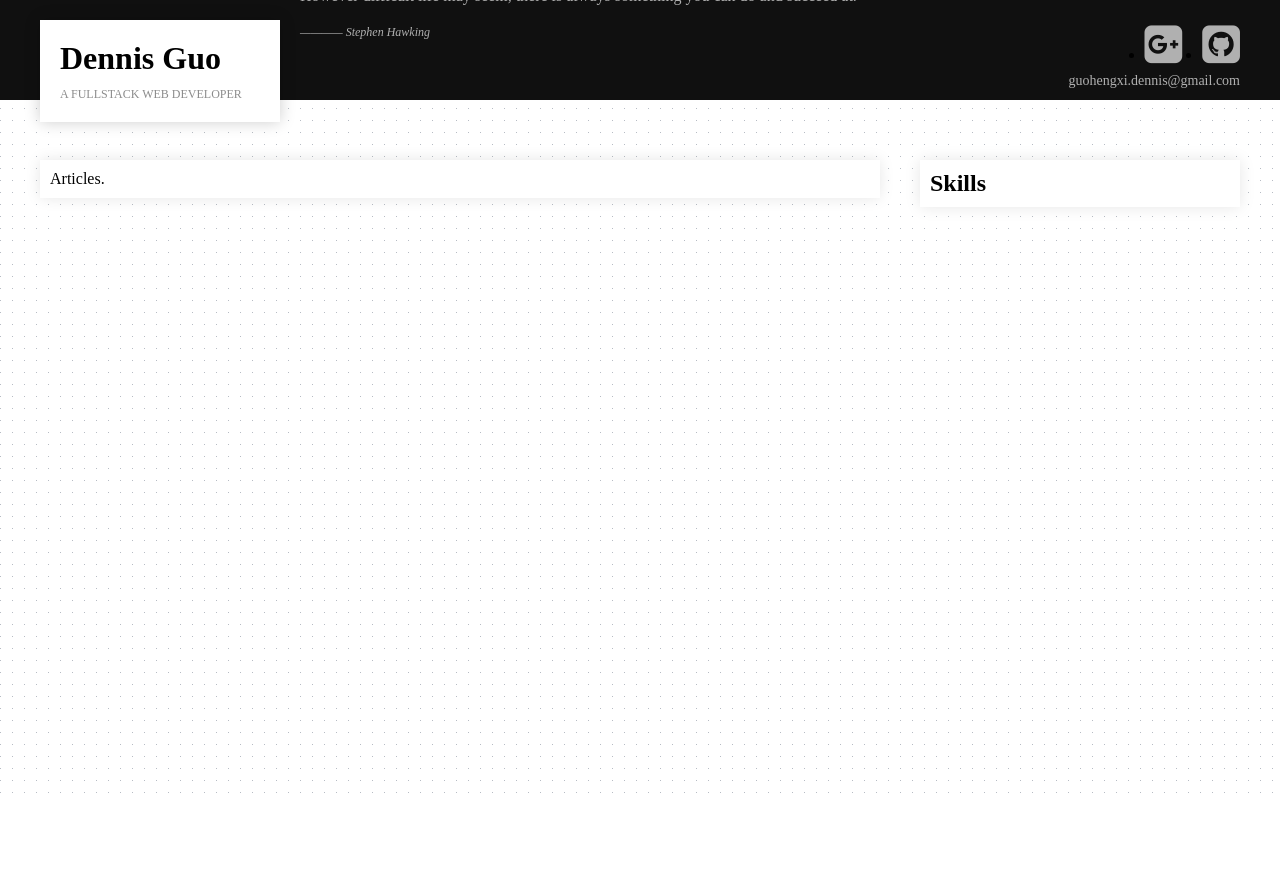
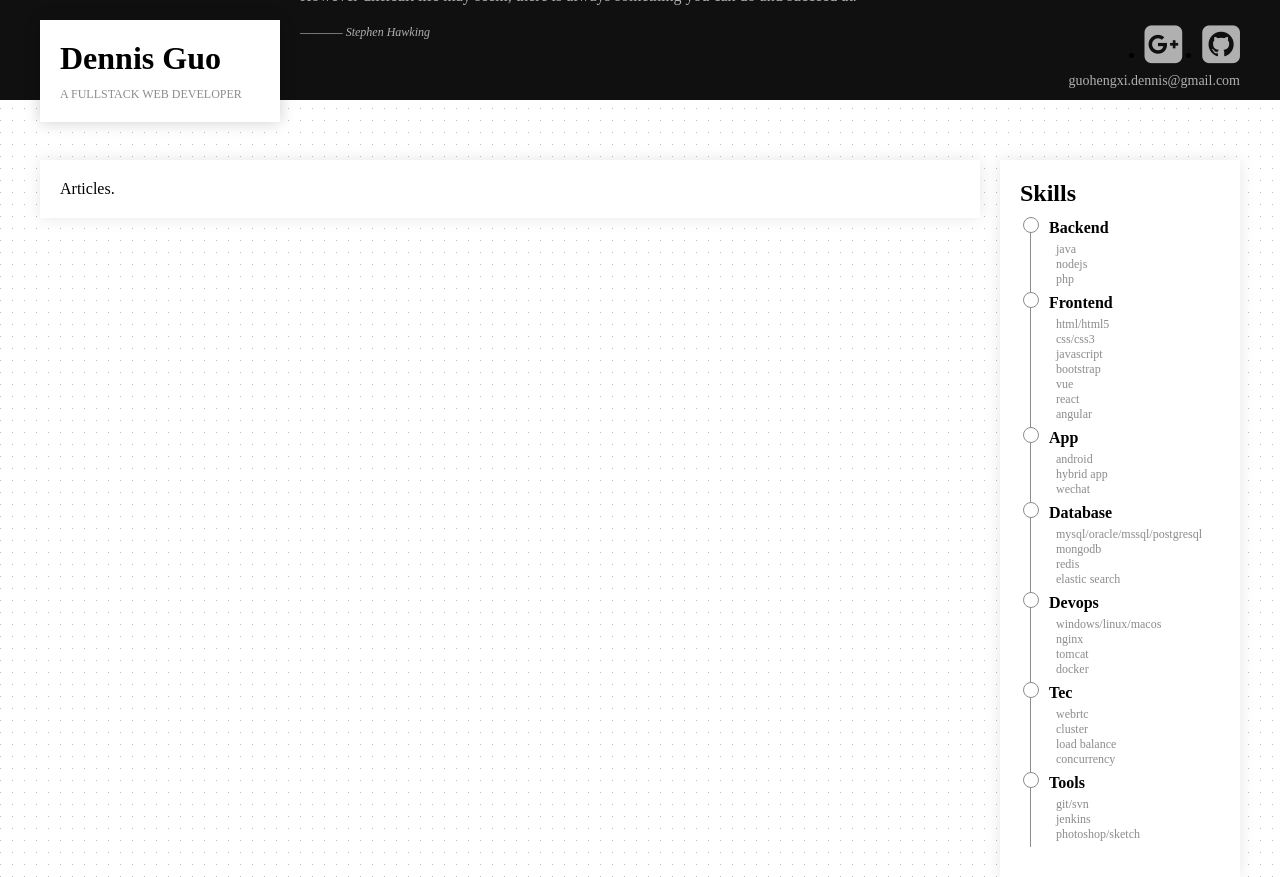
Before and after one commit to DennisGuo/ciyuer-blog, a React app: page / in a window 1280 px wide. Before the commit the page ends 800 px from the top, so only its background shows below. Built offline with nearby package versions, Linux system fonts and the light colour scheme.

Commit message:
”增加center”

```diff
--- a/package.json
+++ b/package.json
@@ -5,7 +5,7 @@
   "main": "index.js",
   "scripts": {
     "build": "webpack --mode production",
-    "start": "webpack-dev-server --mode development --open"
+    "start": "webpack-dev-server --mode development"
   },
   "repository": {
     "type": "git",
--- a/src/js/container/content/Content.less
+++ b/src/js/container/content/Content.less
@@ -2,7 +2,8 @@
 .box(){
     background-color: #fff;
     box-shadow: 0 0 15px rgba(0, 0, 0, 0.1);
-    padding:10px;
+    padding:20px;
+    margin-bottom: 20px;
 }
 .content{
     position: relative;
@@ -11,13 +12,30 @@
         .box();
         position: absolute;
         left: 40px;
-        right:400px;
+        right:300px;
     }
     .sidebar{
         .box();
         position: absolute;
         right:40px;
-        width: 300px;
+        width: 200px;
     }
 
 }
+@media(max-width:720px){
+    .content{
+        .center,.sidebar{
+            position: static;
+            margin-left: 40px;
+            margin-right: 40px;
+        }
+        .sidebar{
+            width: auto;
+        }
+    }
+}
+@media(max-width:640px){
+    .content{
+        margin-top: 140px;
+    }
+}
--- a/src/js/container/content/Sidebar.jsx
+++ b/src/js/container/content/Sidebar.jsx
@@ -1,14 +1,45 @@
 import React,{Component} from "react";
+
+import './Sidebar.less';
 
 class Sidebar extends Component {
     constructor(props) {
         super(props);
-        this.state = {  };
+        this.state = {
+            skills:[
+                { catalog:"Backend",items:["java","nodejs",'php']},
+                { catalog:"Frontend",items:["html/html5","css/css3",'javascript',"bootstrap","vue","react","angular"]},
+                { catalog:"App",items:["android","hybrid app",'wechat']},
+                { catalog:"Database",items:["mysql/oracle/mssql/postgresql","mongodb",'redis','elastic search']},
+                { catalog:"Devops",items:["windows/linux/macos","nginx",'tomcat','docker']},
+                { catalog:"Tec",items:["webrtc","cluster",'load balance','concurrency']},
+                { catalog:"Tools",items:["git/svn","jenkins",'photoshop/sketch']},
+            ]
+        };
     }
     render() {
+        const skills = this.state.skills.map((sk,i)=>{
+            return (
+            <div className="skill" key={i}>
+                <div className="skill-catalog">{sk.catalog}</div>
+                <div className="skill-catalog-list">
+                    {
+                        sk.items.map((item,j)=>{
+                            return (
+                                <div key={i+""+j}>{item}</div>
+                            );
+                        })
+                    }
+                </div>
+            </div>);
+        });
+
         return (
             <div className="sidebar animated slideInRight">
                 <h2>Skills</h2>
+                <div className="box-content">
+                    {skills}
+                </div>
             </div>
         );
     }
--- /dev/null
+++ b/src/js/container/content/Sidebar.less
@@ -0,0 +1,33 @@
+@import '../../../common/color.less';
+
+.sidebar{
+    .box-content{
+        margin:10px 0;
+        .skill{
+            border-left: 1px solid @gray-text;
+            padding: 0 20px;
+            margin-left: 10px;
+
+            .skill-catalog{
+                font-weight: bold;
+                &::before{
+                    content: "";
+                    display: inline-block;
+                    margin-right: 10px;
+                    width: 14px;
+                    height:14px;
+                    background-color: #fff;
+                    border: 1px solid @gray-text;
+                    border-radius: 14px;
+                    margin-left: -28px;
+                }
+            }
+
+            .skill-catalog-list{
+                font-size: 12px;
+                color: @gray-text;
+                padding:5px;
+            }
+        }
+    }
+}
--- a/webpack.config.js
+++ b/webpack.config.js
@@ -43,6 +43,7 @@ module.exports = {
         })
     ],
     devServer: {
-        contentBase: "./dist"
+        contentBase: "./dist",
+        port:8002
     },
 };
```
